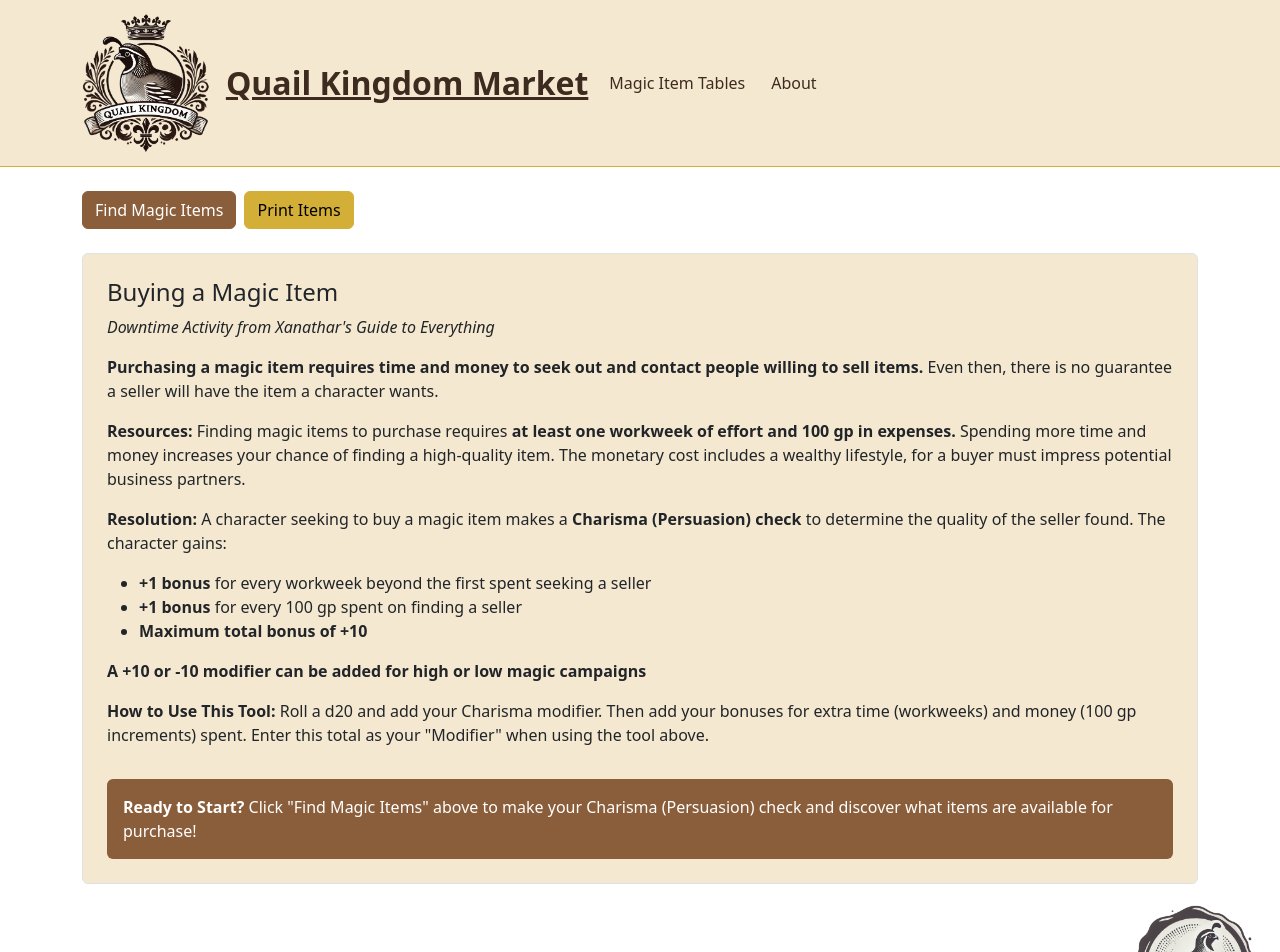
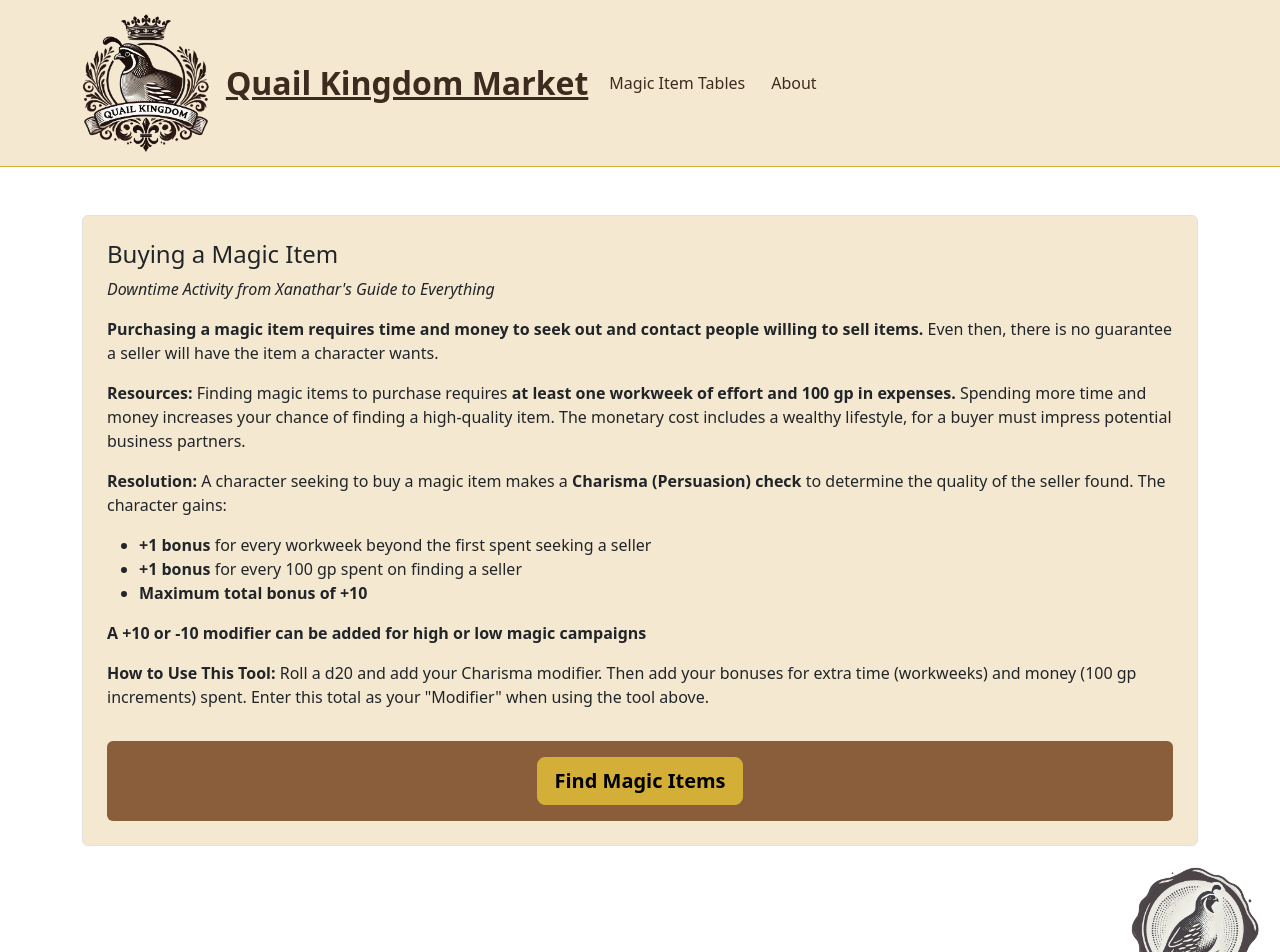
Before and after one commit to Josh-Decime/Quail-Kingdom-Market, a Vue app: page /#/ in a window 1280 px wide. Shown: the top 952 px of the page. Built offline with nearby package versions, Linux system fonts and the light colour scheme; what @bcwdev/auth0provider-client would draw is missing.

Commit message:
Integrating the buttons into the website, so they arent just standing out at the top.

```diff
--- a/src/pages/HomePage.vue
+++ b/src/pages/HomePage.vue
@@ -1,8 +1,5 @@
 <template>
   <div class="container mt-4">
-    <!-- <h1>Magic Item Merchant</h1> -->
-    <button class="btn btn-primary" data-bs-toggle="modal" data-bs-target="#rollModal">Find Magic Items</button>
-    <button class="btn btn-secondary ms-2" @click="printPage">Print Items</button>
 
 <!-- Downtime Rules Display -->
 <div v-if="!foundItems.length" class="mt-4 p-4 bg-light border rounded">
@@ -28,8 +25,11 @@
     </div>
   </div>
 
-  <div class="mt-3 p-3 bg-primary text-white rounded">
-    <strong>Ready to Start?</strong> Click "Find Magic Items" above to make your Charisma (Persuasion) check and discover what items are available for purchase!
+  <div class="mt-3 p-3 bg-primary text-white rounded text-center">
+    <button class="btn btn-secondary btn-lg" data-bs-toggle="modal" data-bs-target="#rollModal">
+      <strong>Find Magic Items</strong>
+    </button>
+    <!-- <p class="mt-2 mb-0">Make your Charisma (Persuasion) check and discover what items are available for purchase!</p> -->
   </div>
 </div>
 
@@ -128,7 +128,11 @@
 
     <!-- Display Results in Cards -->
     <div v-if="foundItems.length" class="mt-4">
-      <h3 class="print-hidden">Available Items</h3>
+      <div class="d-flex align-items-center mb-3">
+        <h3 class="print-hidden mb-0 me-3">Available Items</h3>
+        <button class="btn btn-secondary print-hidden me-2" data-bs-toggle="modal" data-bs-target="#rollModal">Find Magic Items</button>
+        <button class="btn btn-secondary print-hidden" @click="printPage">Print Items</button>
+      </div>
       <div class="row">
         <div v-for="item in foundItems" :key="item.name" class="col-md-6 mb-4">
           <div class="card p-3 shadow-sm item-card">
```
